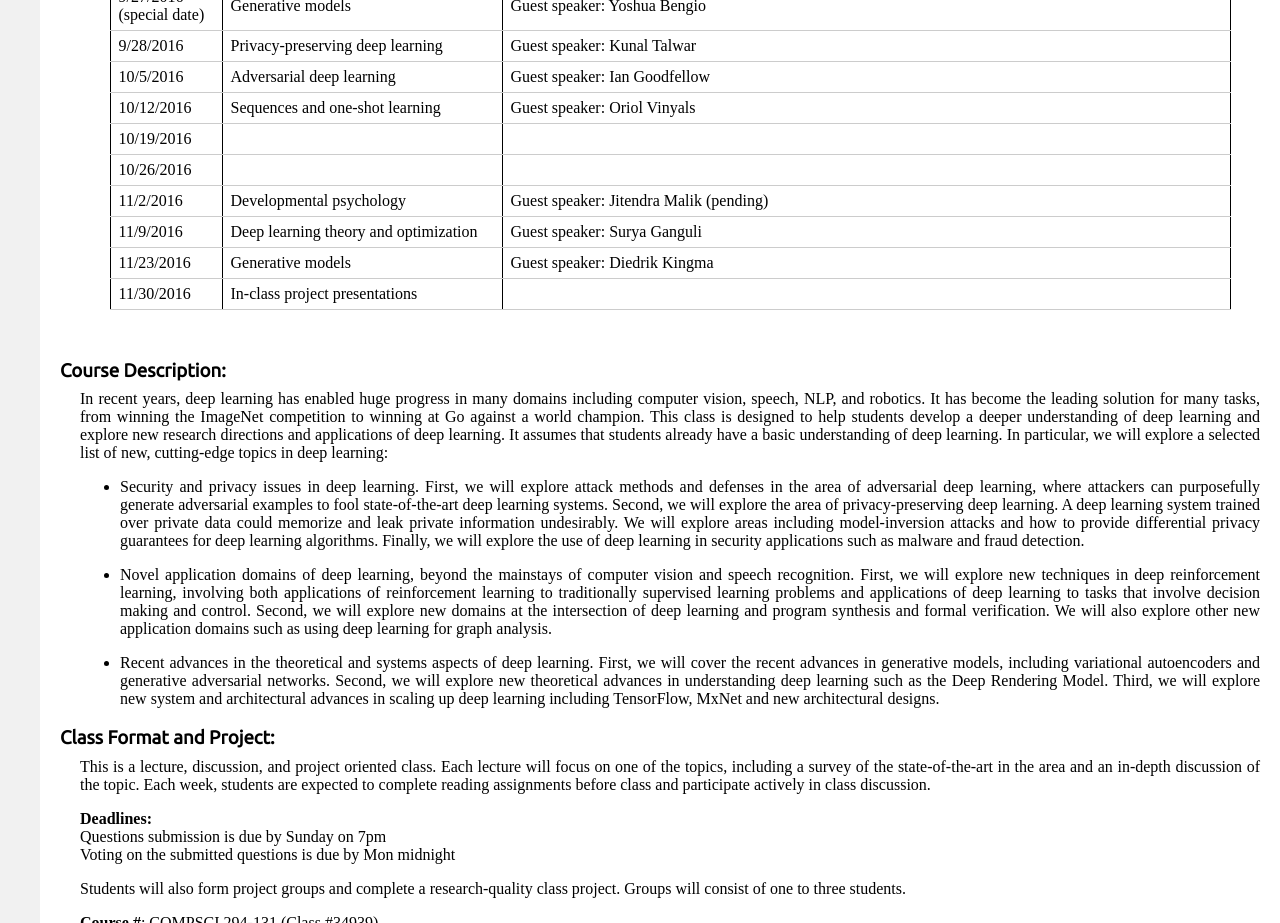
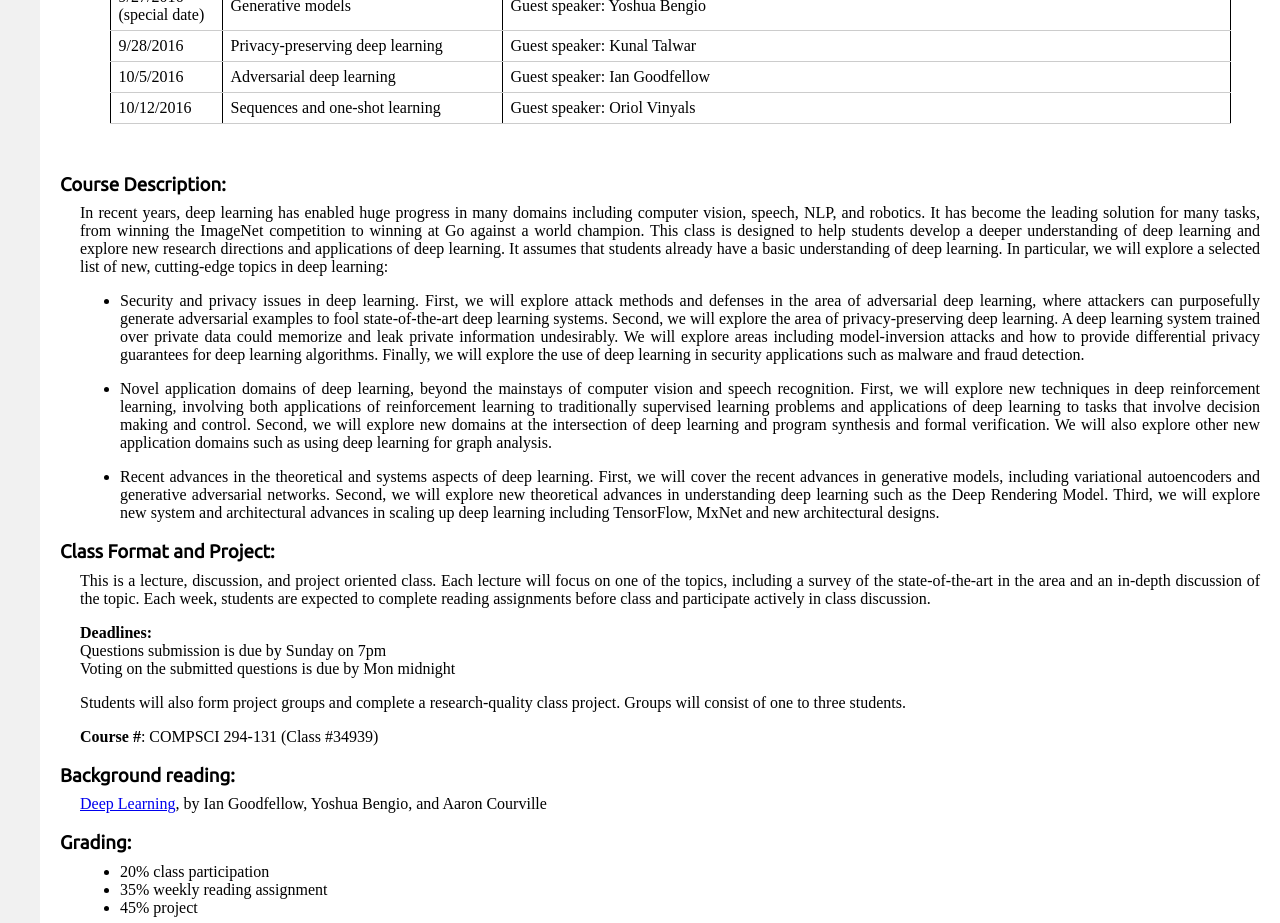
Before and after one commit to berkeley-deep-learning/cs294-dl-f16, a plain HTML site: page index.html in a window 1280 px wide. Shown: the part 840-1763 px from the top of the page. Drawn offline with Linux system fonts and the light colour scheme.

Commit message:
Remove speakers after 10/12

```diff
--- a/index.html
+++ b/index.html
@@ -250,36 +250,6 @@ If you do not plan to take the class, but are interested in getting announcement
                               <td>Sequences and one-shot learning</td>
                               <td>Guest speaker: Oriol Vinyals</td>
                             </tr>
-                            <tr>
-                              <td>10/19/2016</td>
-                              <td></td>
-                              <td></td>
-                            </tr>
-                            <tr>
-                              <td>10/26/2016</td>
-                              <td></td>
-                              <td></td>
-                            </tr>
-                            <tr>
-                              <td>11/2/2016</td>
-                              <td>Developmental psychology</td>
-                              <td>Guest speaker: Jitendra Malik (pending)</td>
-                            </tr>
-                            <tr>
-                              <td>11/9/2016</td>
-                              <td>Deep learning theory and optimization</td>
-                              <td>Guest speaker: Surya Ganguli</td>
-                            </tr>
-                            <tr>
-                              <td>11/23/2016</td>
-                              <td>Generative models</td>
-                              <td>Guest speaker: Diedrik Kingma</td>
-                            </tr>
-                            <tr>
-                              <td>11/30/2016</td>
-                              <td>In-class project presentations</td>
-                              <td></td>
-                            </tr>
                         </tbody>
                     </table>
                 </div>
```
